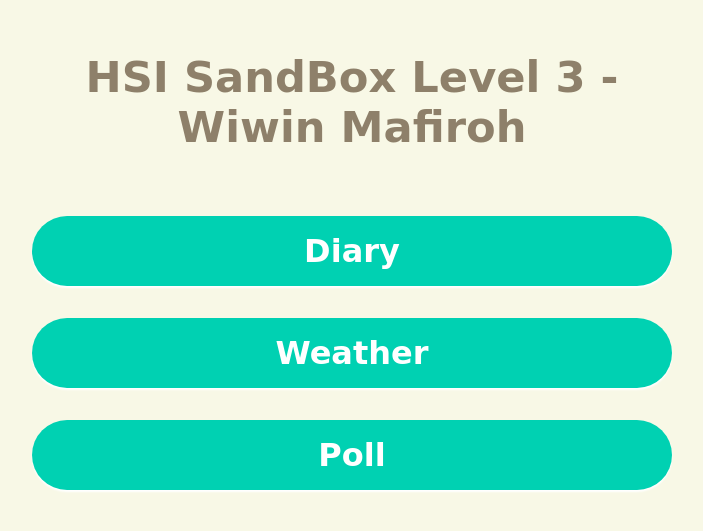
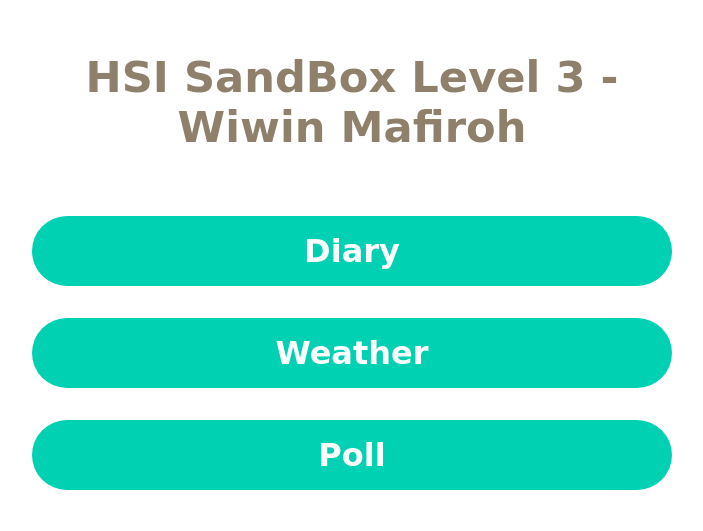
Before and after one commit to wiwinmafiroh/hsisandbox-level3, a Django app: page / in a window 1280 px wide. Shown: the top 531 px of the page, without its empty margins (288-991 px from the left). Run offline with Django 4.2, Linux system fonts and the light colour scheme; some libraries are stand-ins or nearby versions; some web fonts are replaced.

Commit message:
Update static

```diff
--- a/static/menufront/css/style.css
+++ b/static/menufront/css/style.css
@@ -5,7 +5,7 @@
 }
 
 body {
-  background-color: #f8f8e6;
+  background-color: #ffffff;
 }
 
 .card-item {
@@ -39,8 +39,8 @@ body {
 .card-item a {
   padding: 1rem;
   font-size: 2rem;
+  color: white;
   font-weight: bold;
-  color: white;
   text-decoration: none;
   display: block;
   width: 100%;
```
